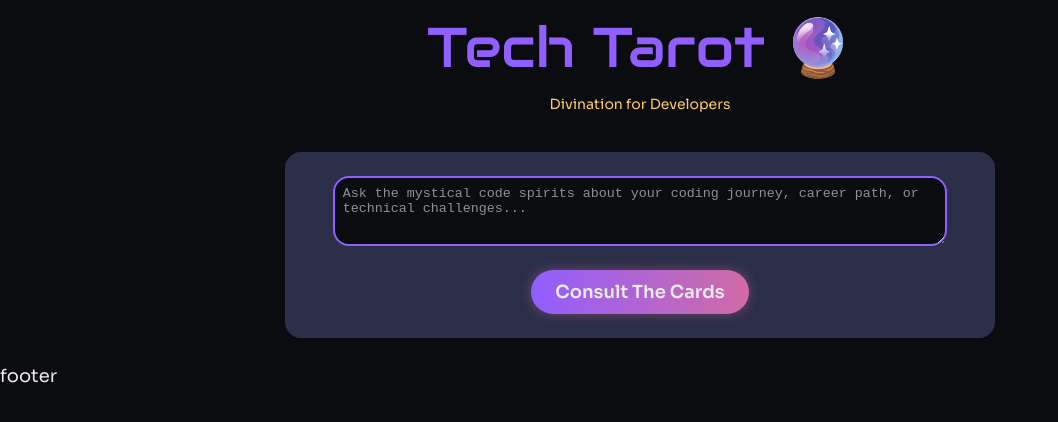
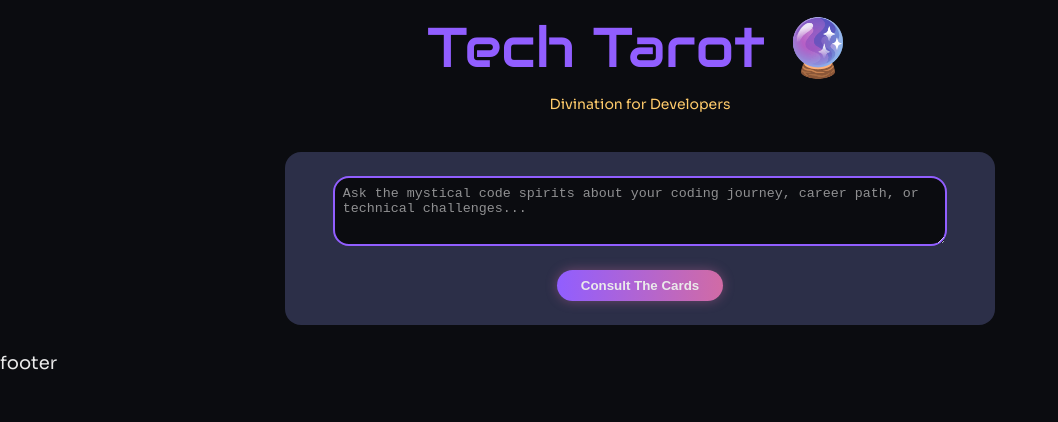
Before and after one commit to dpurkays/tech-tarot, a React (Vite) app: page / in a window 1280 px wide. Shown: the top 422 px of the page, without its empty margins (0-1058 px from the left). Built offline with nearby package versions, Linux system fonts and the light colour scheme.

Commit message:
Handle input form

```diff
--- a/src/components/TarotInputForm/TarotInputForm.scss
+++ b/src/components/TarotInputForm/TarotInputForm.scss
@@ -40,6 +40,8 @@
     }
 
     &__button {
+        color: $primary-text-color;
+        border: none;
         background: linear-gradient(to right, $cta, $cta-secondary);
         box-shadow: 0 0 0.75rem rgba(209, 107, 165, 0.4);
         font-weight: $semibold;
--- a/src/components/TarotInputForm/TarotInputForm.tsx
+++ b/src/components/TarotInputForm/TarotInputForm.tsx
@@ -1,10 +1,33 @@
+import { useState } from "react";
 import "./TarotInputForm.scss";
 
-function TarotInputForm() {
+type TarotInputProps = {
+    setUserQuestion: (question: string) => void;
+}
+
+function TarotInputForm({setUserQuestion} : TarotInputProps) {
+    const [question, setQuestion] = useState("");
+
+    const handleSubmit = (event: React.FormEvent<HTMLFormElement>) => {
+        event.preventDefault();
+        if(!question.trim()) return;
+        setUserQuestion(question);
+        setQuestion("");
+    }
+
+    const handleChange = (e: React.ChangeEvent<HTMLTextAreaElement>) => {
+        setQuestion(e.target.value);
+    };
+
     return(
-        <form className="input">
-            <textarea className="input__field" placeholder="Ask the mystical code spirits about your coding journey, career path, or technical challenges..." />
-            <div className="input__button">Consult The Cards</div>
+        <form onSubmit={handleSubmit} className="input">
+            <textarea
+                className="input__field"
+                placeholder="Ask the mystical code spirits about your coding journey, career path, or technical challenges..."
+                value={question}
+                onChange={handleChange}
+            />
+            <button type="submit" className="input__button">Consult The Cards</button>
         </form>
     )
 }
--- a/src/pages/HomePage/HomePage.scss
+++ b/src/pages/HomePage/HomePage.scss
@@ -8,3 +8,19 @@
     align-items: center;
     @include page-layout;
 }
+
+.reading-question {
+    display: flex;
+    flex-direction: column;
+    gap: $spacing-mobile;
+    @include page-layout;
+
+    &__title {
+        text-align: center;
+        @include h2-style;
+    }
+
+    &__text {
+
+    }
+}
--- a/src/pages/HomePage/HomePage.tsx
+++ b/src/pages/HomePage/HomePage.tsx
@@ -1,9 +1,18 @@
+import { useState } from "react";
 import TarotInputForm from "../../components/TarotInputForm/TarotInputForm";
 import "./HomePage.scss";
 function HomePage() {
+    const [userQuestion, setUserQuestion] = useState("");
+
     return (
         <main className="home">
-            <TarotInputForm />
+            <TarotInputForm setUserQuestion={setUserQuestion} />
+            {userQuestion && (
+                <section className="reading-question">
+                    <h2 className="reading-question__title">✨ Your Question ✨</h2>
+                    <p className="reading-question__text">"{userQuestion}"</p>
+                </section>
+            )}
         </main>
     );
 }
```
